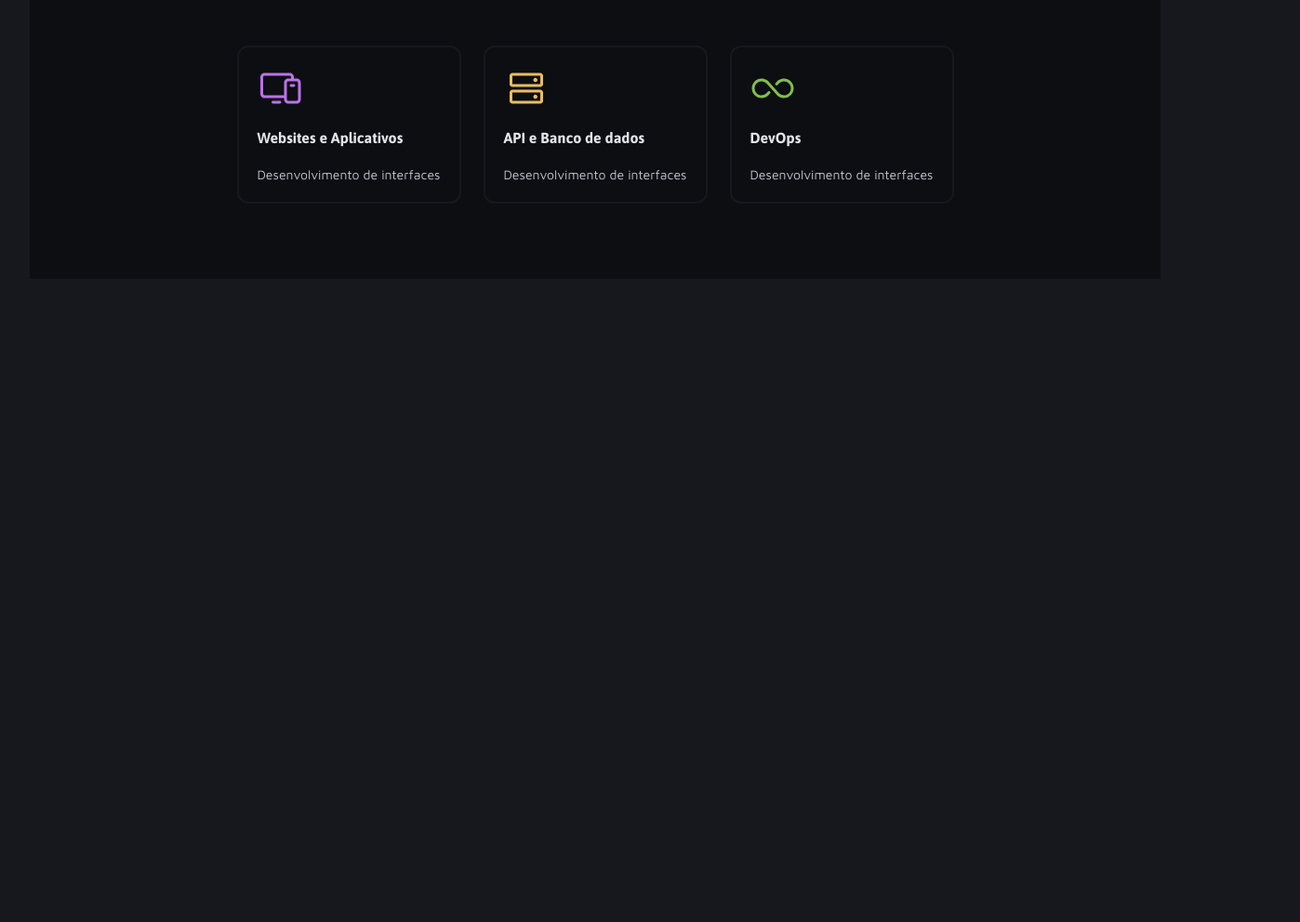
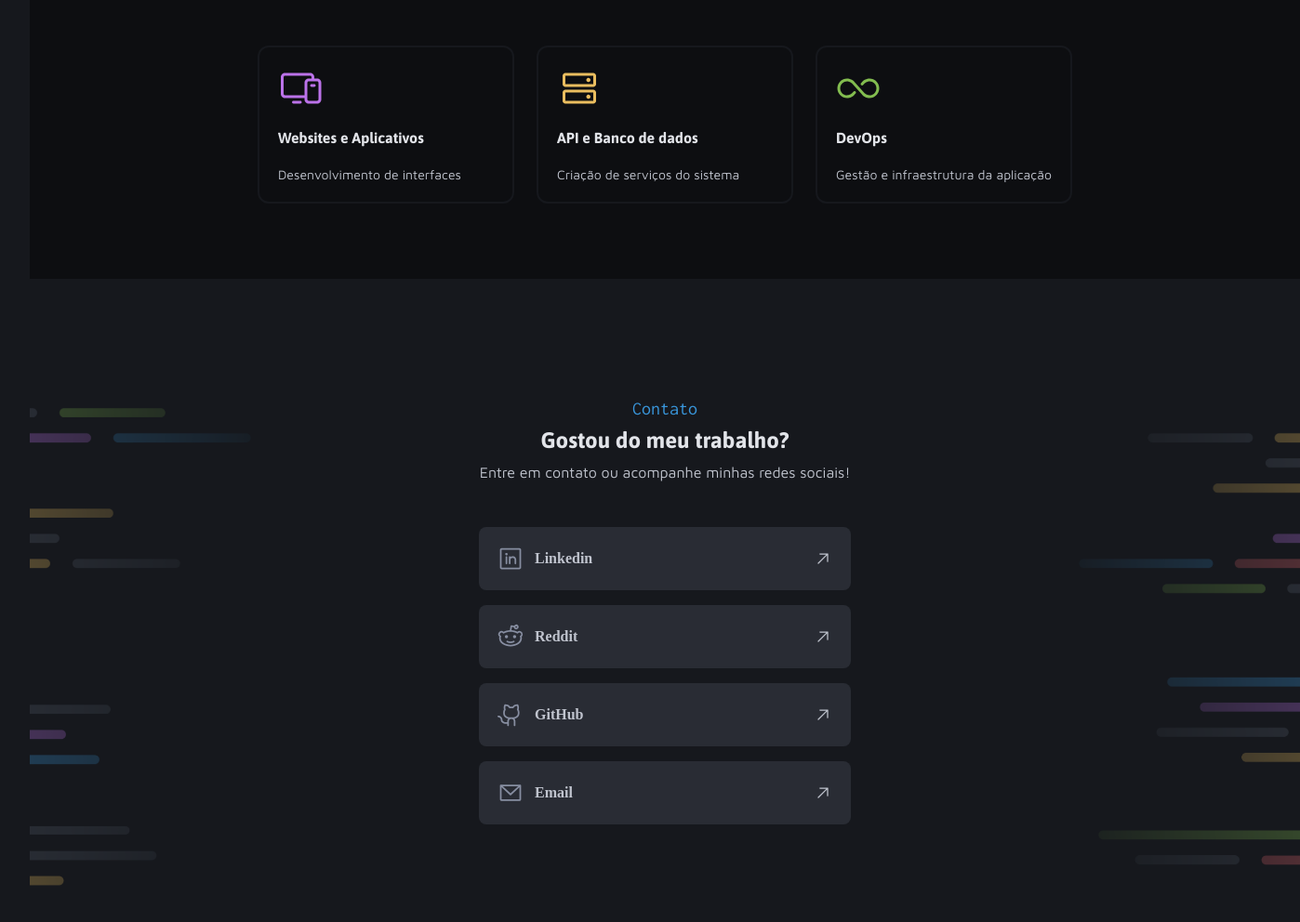
Before and after one commit to igormonfrs/Portf-lio, a plain HTML site: page index.html in a window 1280 px wide. Shown: the part 1782-2774 px from the top of the page at 93% size, 1398 px wide, since content can reach past the window. Before the commit the page ends 2082 px from the top, so only its background shows below. Drawn offline with Linux system fonts and the light colour scheme.

Commit message:
finish commit

```diff
--- a/index.html
+++ b/index.html
@@ -19,7 +19,7 @@
             <img src="assets/user.jpg" alt="" />
             <span class="code"></span>
           </div>
-          <h2>Hello World Meu nome é <span>Igor Reis</span> e sou</h2>
+          <h2>Hello World! Meu nome é <span>Igor Reis</span> e sou</h2>
           <h1>Desenvolvedor Fullstack</h1>
           <p>
             Transformo necessidades em aplicações reais, evolventes e
@@ -53,7 +53,9 @@
         </nav>
 
         <div class="DoubleDown">
-          <a href="#"><img src="assets/Icons/CaretDoubleDown.svg" alt="" /></a>
+          <a href="#projects"
+            ><img src="assets/Icons/CaretDoubleDown.svg" alt=""
+          /></a>
         </div>
         <!--DoubleDOWN-->
       </info>
@@ -100,31 +102,40 @@
             <h3>Página com o passo a passo de uma receita para cupcakes</h3>
           </figure>
           <figure>
-
             <a
               href="https://igormonfrs.github.io/Portal-de-noticias/"
               target="_blank"
-              > <img src="assets/Thumbnail/Thumbnail_Project-04.png" alt="" />Zingen</a
+            >
+              <img
+                src="assets/Thumbnail/Thumbnail_Project-04.png"
+                alt=""
+              />Zingen</a
             >
             <h3>
               Landing Page completa e responsiva de um aplicativo de Karaokê
             </h3>
           </figure>
           <figure>
-
             <a
               href="https://igormonfrs.github.io/Portal-de-noticias/"
               target="_blank"
-              >  <img src="assets/Thumbnail/Thumbnail_Project-05.png" alt="" />Refund</a
+            >
+              <img
+                src="assets/Thumbnail/Thumbnail_Project-05.png"
+                alt=""
+              />Refund</a
             >
             <h3>Um sistema para pedido e acompanhamento de reembolso</h3>
           </figure>
           <figure>
-
             <a
               href="https://igormonfrs.github.io/Portal-de-noticias/"
               target="_blank"
-              > <img src="assets/Thumbnail/Thumbnail_Project-06.png" alt="" />Página de turismo</a
+            >
+              <img
+                src="assets/Thumbnail/Thumbnail_Project-06.png"
+                alt=""
+              />Página de turismo</a
             >
             <h3>
               Página com as principais informações para quem quer viajar para
@@ -150,12 +161,12 @@
           <span>
             <img src="assets/Icons/HardDrives.svg" alt="" />
             <h2>API e Banco de dados</h2>
-            <h3>Desenvolvimento de interfaces</h3>
+            <h3>Criação de serviços do sistema</h3>
           </span>
           <span>
             <img src="assets/Icons/Infinity.svg" alt="" />
             <h2>DevOps</h2>
-            <h3>Desenvolvimento de interfaces</h3>
+            <h3>Gestão e infraestrutura da aplicação</h3>
           </span>
         </div>
 
@@ -163,7 +174,50 @@
       </section>
       <!--services-->
 
-      <section id="contacts"></section>
+      <section id="contacts" class="grid">
+        <header>
+          <h3>Contato</h3>
+          <h2>Gostou do meu trabalho?</h2>
+          <h3>Entre em contato ou acompanhe minhas redes sociais!</h3>
+        </header>
+
+        <div class="grid">
+          <span>
+            <img src="assets/Icons/LinkedinLogo.svg" alt="" />
+            <h4>Linkedin</h4>
+            <a
+              href="https://www.linkedin.com/in/igor-reis-308630216/"
+              target="_blank"
+            >
+              <img src="assets/Icons/ArrowUpRight.svg" alt="" />
+            </a>
+          </span>
+          <span>
+            <img src="assets/Icons/RedditLogo.svg" alt="" />
+            <h4>Reddit</h4>
+            <a
+              href="https://www.reddit.com/user/Particular-Sky-1457/"
+              target="_blank"
+            >
+              <img src="assets/Icons/ArrowUpRight.svg" alt="" />
+            </a>
+          </span>
+          <span>
+            <img src="assets/Icons/GithubLogo.svg" alt="" />
+            <h4>GitHub</h4>
+            <a href="https://github.com/igormonfrs" target="_blank">
+              <img src="assets/Icons/ArrowUpRight.svg" />
+            </a>
+          </span>
+          <span>
+            <img src="assets/Icons/EnvelopeSimple.svg" alt="" />
+            <h4>Email</h4>
+            <a href="mailto:reisigorak@gmail.com" target="_blank">
+              <img src="assets/Icons/ArrowUpRight.svg" alt="" />
+            </a>
+          </span>
+        </div>
+      </section>
       <!--contacts-->
     </main>
   </body>
--- a/styles/global.css
+++ b/styles/global.css
@@ -4,9 +4,11 @@
   box-sizing: border-box;
   list-style: none;
   text-decoration: none;
+
 }
 
 :root {
+
   /* CORES DO PROJETO */
   --main-red: #e3646e;
   --main-purple: #bb72e9;
@@ -17,7 +19,7 @@
   --gray-100: #0d0e11;
   --gray-200: #16181d;
   --gray-300: #292c34;
-  --gray-400: #878ea1;
+  --gray-400: rgb(135, 142, 161);
   --gray-500: #c0c4ce;
   --gray-600: #e2e4e9;
 
@@ -42,11 +44,7 @@ body {
 
 .container {
   max-width: 1360px;
+  width: 100%;
   padding-inline: 32px;
   margin-inline: auto;
 }
-
-
-* a:hover {
-  color: var(--main-blue);
-}
--- a/styles/sections.css
+++ b/styles/sections.css
@@ -103,7 +103,7 @@ info {
 
       width: 100%;
 
-      background: var(--gray-300, #292c34);
+      background: var(--gray-300);
       border-radius: 12px;
 
       &:hover {
@@ -111,13 +111,13 @@ info {
       }
 
       a {
-        color: var(--gray-600, #e2e4e9);
+        color: var(--gray-600);
         font: var(--title-sm);
       }
 
       h3 {
         padding-block: 8px 0px;
-        color: var(--gray-500, #c0c4ce);
+        color: var(--gray-500);
         font: var(--text-sm);
       }
     }
@@ -178,3 +178,50 @@ info {
     }
   }
 }
+
+#contacts {
+  width: 1366px;
+  background: url(../assets/bg/Background_Intro.png) no-repeat center/cover;
+  place-items: center;
+  padding-block: 128px 200px;
+
+  header {
+    display: grid;
+    text-align: center;
+    gap: 8px;
+  }
+  header :nth-child(1) {
+    color: var(--main-blue);
+    font: var(--subtitle);
+  }
+  header :nth-child(2) {
+    color: var(--gray-600, #e2e4e9);
+    font: var(--title-md);
+  }
+  header :nth-child(3) {
+    font: var(--text-md);
+    color: var(--gray-500);
+  }
+
+  div {
+    padding-block: 48px;
+    gap: 16px;
+    span {
+      background-color: var(--gray-300);
+
+      display: flex;
+      align-items: center;
+      gap: 12px;
+
+      width: 400px;
+      border-radius: 8px ;
+      padding: 20px;
+
+      h4 {
+        color: var(--gray-500);
+        width: 288px;
+      }
+    }
+
+  }
+}
```
Also changed, not shown: assets/Icons/ArrowUpRight.svg (added), assets/Icons/EnvelopeSimple.svg (added), assets/Icons/GithubLogo.svg (added), assets/Icons/LinkedinLogo.svg (added), assets/Icons/RedditLogo.svg (added).
